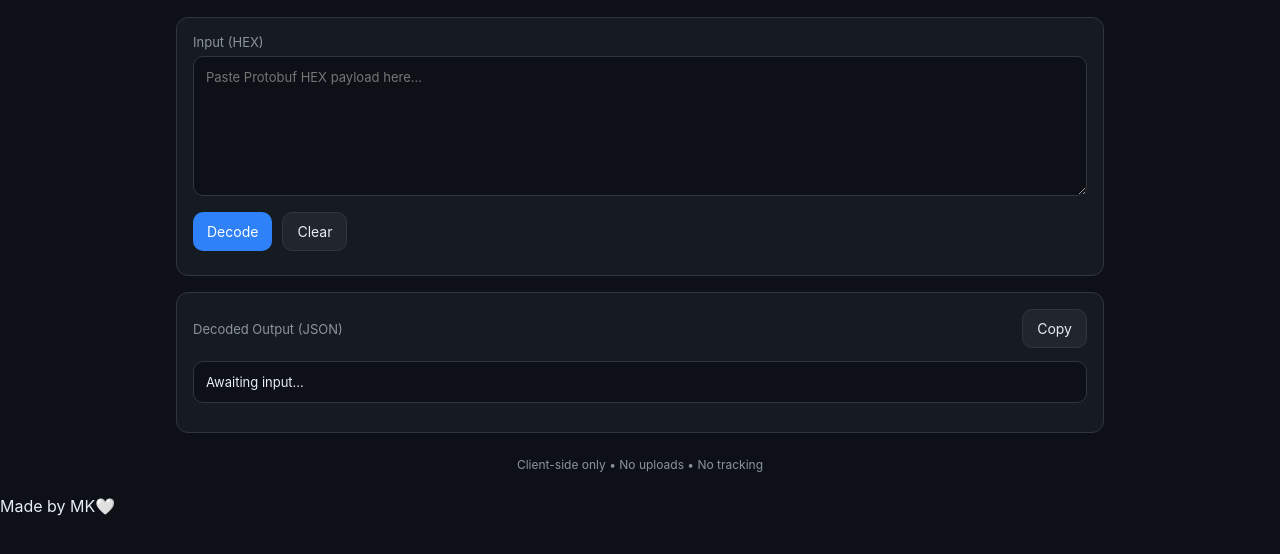
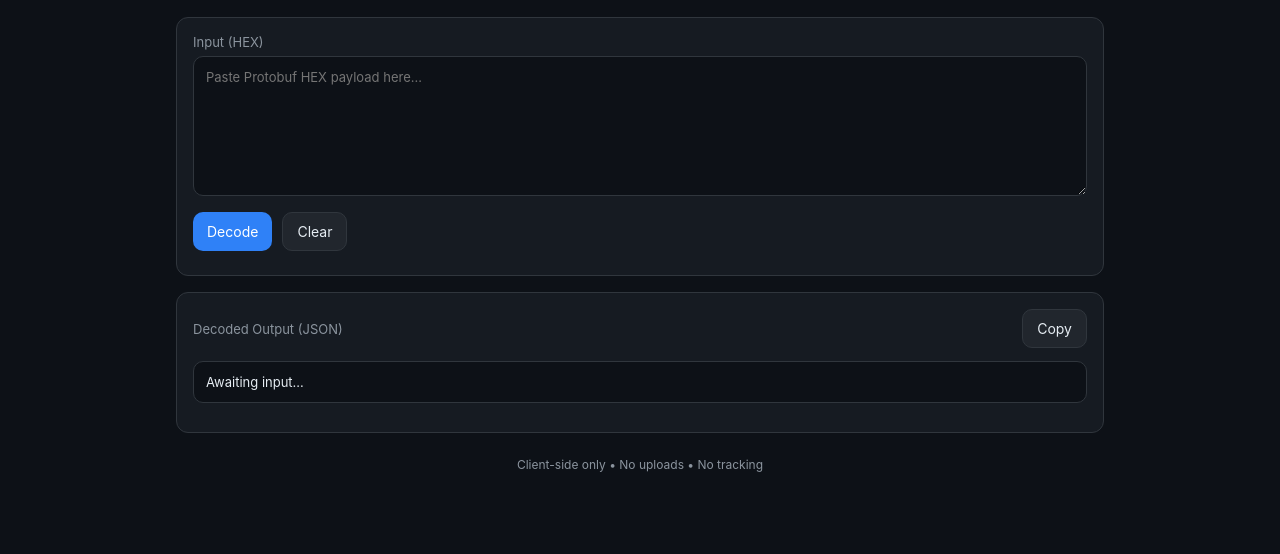
Before and after one commit to mohithkrishnaa-dev/protobuf-hex-inspector, a plain HTML site: page index.html in a window 1280 px wide. Shown: the part 76-630 px from the top of the page. Drawn offline with Linux system fonts and the light colour scheme.

Commit message:
Remove footer from index.html

```diff
--- a/index.html
+++ b/index.html
@@ -259,6 +259,5 @@ function setStatus(msg,type){
   status.textContent = msg;
 }
 </script>
-<footer> Made by MK🤍</footer>
 </body>
 </html>
```
